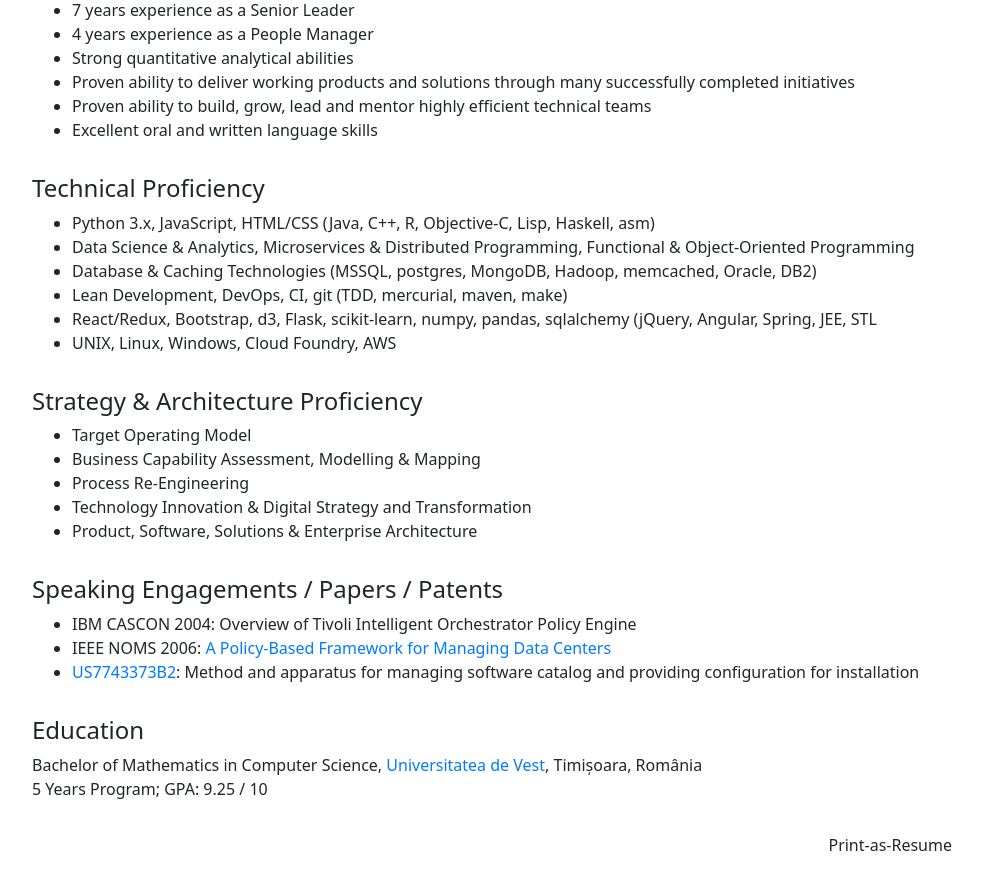
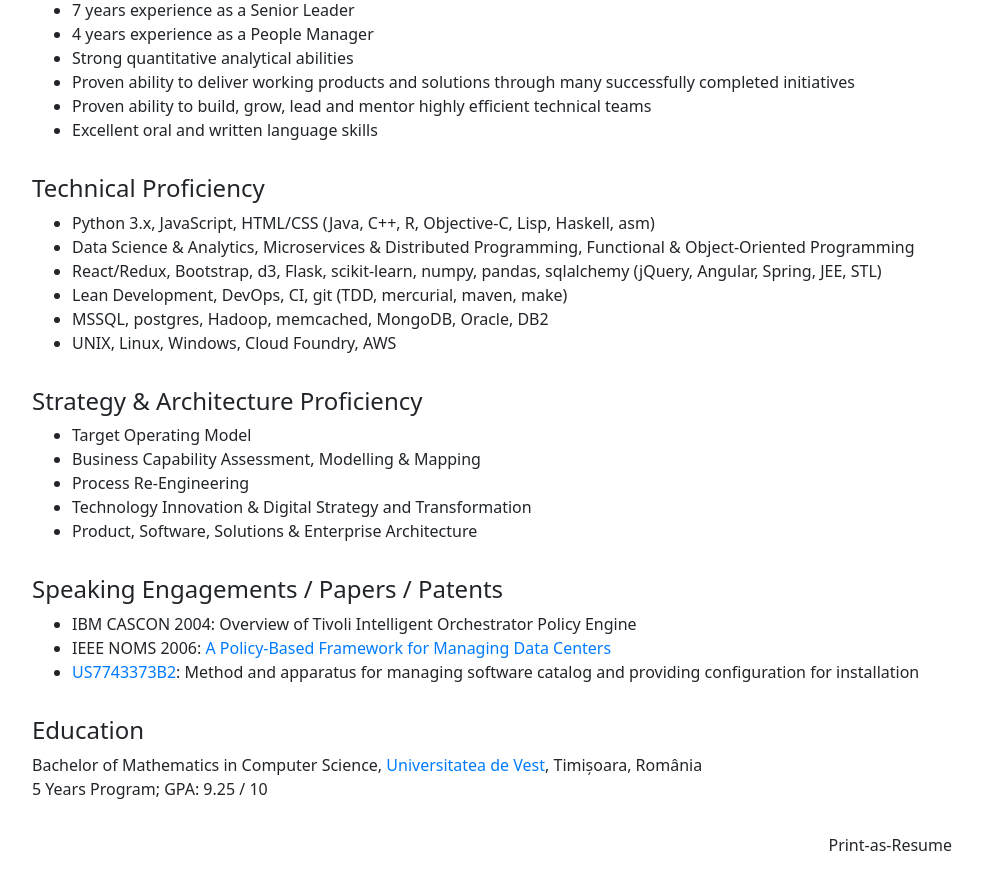
Before and after one commit to mavram/mavram.github.io, a Jekyll site: the page built from experience.html, in a window 1280 px wide and 900 px high, scrolled down 487 px. Shown: the top 890 px of the window, without its empty margins (148-1131 px from the left). Built offline with Jekyll 4.4.1, drawn with Linux system fonts in a browser that asks for light colours.

Commit message:
skills editing

```diff
--- a/experience.html
+++ b/experience.html
@@ -52,9 +52,9 @@ experience-marker: active-with-caret
             <ul>
                 <li >Python 3.x, JavaScript, HTML/CSS (Java, C++, R, Objective-C, Lisp, Haskell, asm)</li>
                 <li >Data Science &amp; Analytics, Microservices &amp; Distributed Programming, Functional &amp; Object-Oriented Programming</li>
-                <li >Database &amp; Caching Technologies (MSSQL, postgres, MongoDB, Hadoop, memcached, Oracle, DB2)</li>
+                <li >React/Redux, Bootstrap, d3, Flask, scikit-learn, numpy, pandas, sqlalchemy (jQuery, Angular, Spring, JEE, STL)</li>
                 <li >Lean Development, DevOps, CI, git (TDD, mercurial, maven, make)</li>
-                <li >React/Redux, Bootstrap, d3, Flask, scikit-learn, numpy, pandas, sqlalchemy (jQuery, Angular, Spring, JEE, STL</li>
+                <li >MSSQL, postgres, Hadoop, memcached, MongoDB, Oracle, DB2</li>
                 <li >UNIX, Linux, Windows, Cloud Foundry, AWS</li>
             </ul>
 
```
